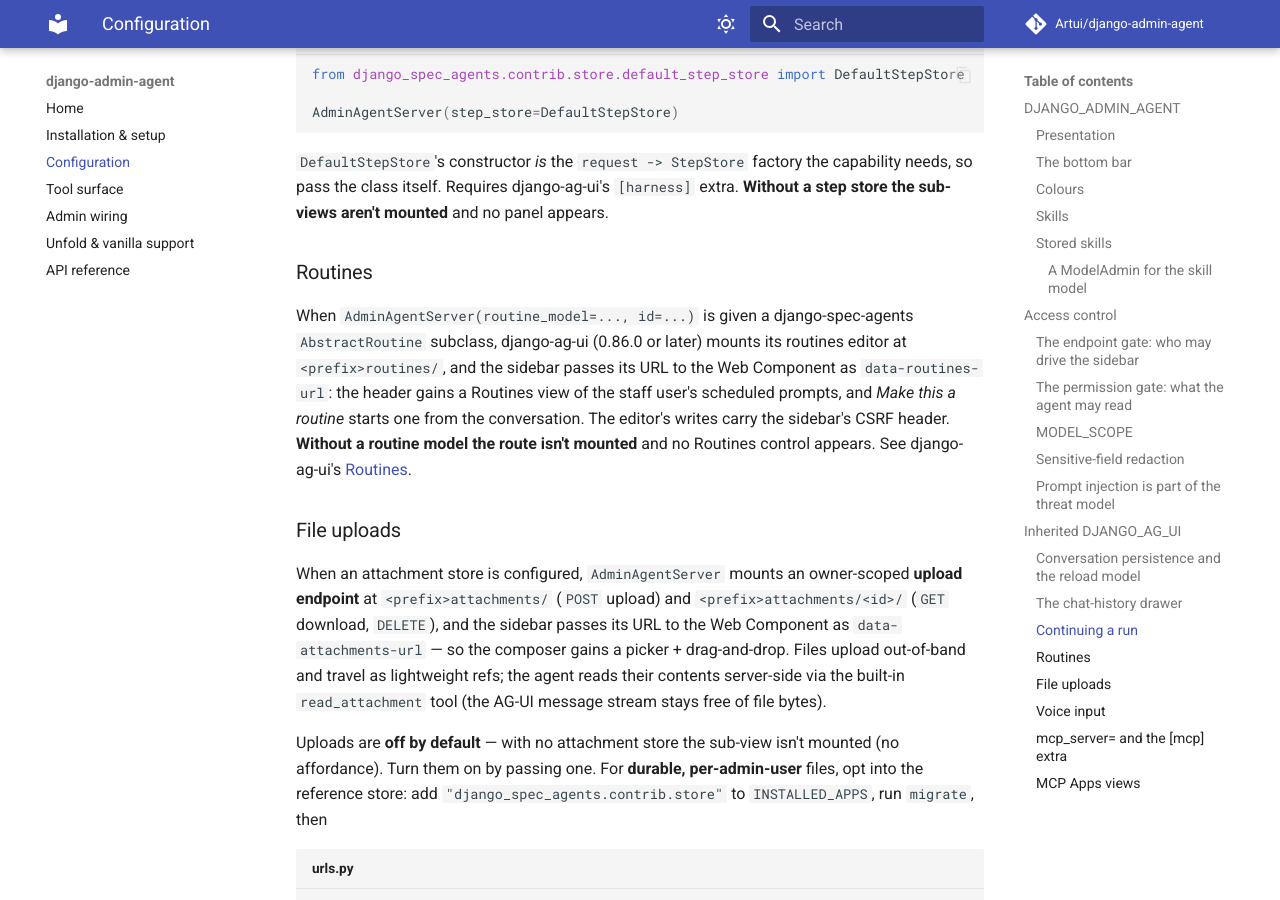
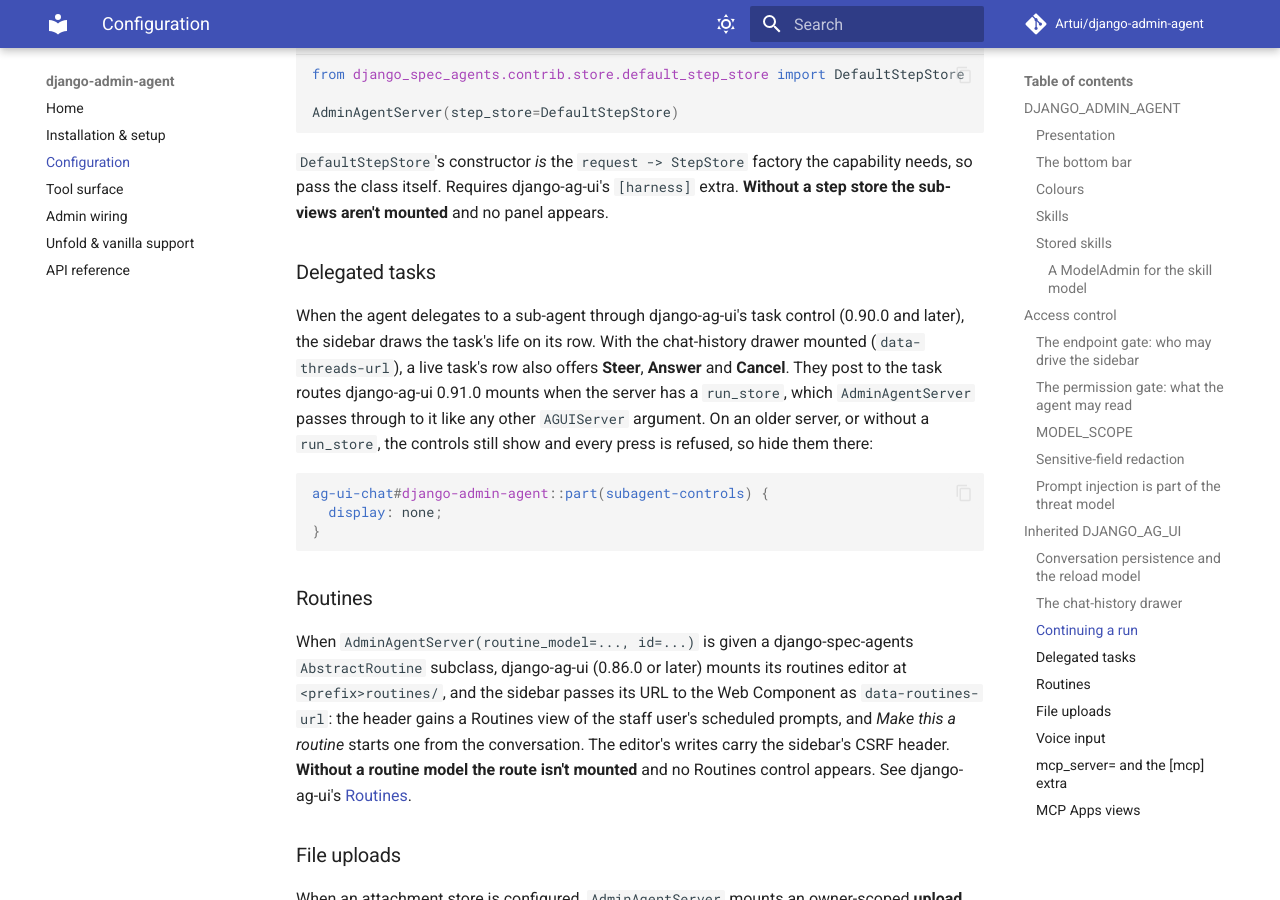
Before and after one commit to Artui/django-admin-agent, an MkDocs documentation site: the page built from docs/configuration.md, in a window 1280 px wide and 900 px high, scrolled down 16614 px. Built offline with MkDocs 1.6.1 and Material for MkDocs 9.7.7, drawn with Linux system fonts in a browser that asks for light colours; comment, search, counter and statistics services are not loaded.

Commit message:
Document hiding the task controls on an older server, test an SVG click
The Steer, Answer and Cancel controls show wherever the drawer is mounted and
a task step arrives, so Configuration names the selector a project delegating
on a server without a run store hides them with. The e2e test drives
click_dom_element onto an SVG link, which the 0.14.0 bundle threw on.

Co-Authored-By: Claude Opus 5.5 <noreply@anthropic.com>

````diff
--- a/docs/configuration.md
+++ b/docs/configuration.md
@@ -646,6 +646,23 @@ capability needs, so pass the class itself. Requires django-ag-ui's `[harness]`
 extra. **Without a step store the sub-views aren't mounted** and no panel
 appears.
 
+### Delegated tasks
+
+When the agent delegates to a sub-agent through django-ag-ui's task control
+(0.90.0 and later), the sidebar draws the task's life on its row. With the
+chat-history drawer mounted (`data-threads-url`), a live task's row also offers
+**Steer**, **Answer** and **Cancel**. They post to the task routes django-ag-ui
+0.91.0 mounts when the server has a `run_store`, which `AdminAgentServer` passes
+through to it like any other `AGUIServer` argument. On an older server, or
+without a `run_store`, the controls still show and every press is refused, so
+hide them there:
+
+```css
+ag-ui-chat#django-admin-agent::part(subagent-controls) {
+  display: none;
+}
+```
+
 ### Routines
 
 When `AdminAgentServer(routine_model=..., id=...)` is given a django-spec-agents
````
Also changed, not shown: CHANGELOG.md (+3 -3 lines), 1 other file.
